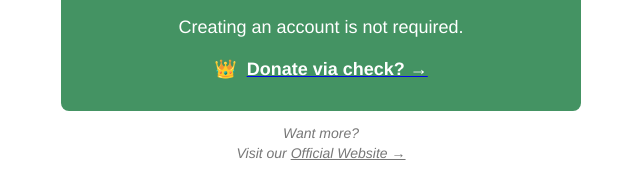
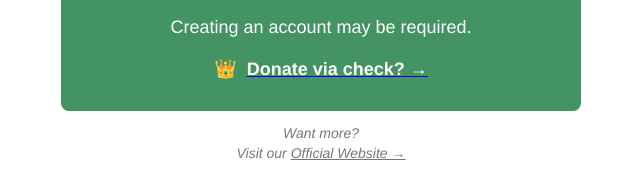
Before and after one commit to RoyceWhitaker/FortBraggElectric, a plain HTML site: page index.html in a window 1280 px wide. Shown: the part 441-613 px from the top of the page, 319-959 px from the left. Drawn offline with Linux system fonts and the light colour scheme; grey boxes are pictures that could not be loaded.

Commit message:
Update index.html

```diff
--- a/index.html
+++ b/index.html
@@ -83,7 +83,7 @@
                                         </table></a>
                                       </center>
                                       <p style="text-align: center; line-height: 24px; font-size: 18px;">
-                                        <font color="#ffffff">Creating an account is not required.<br/>
+                                        <font color="#ffffff">Creating an account may be required.<br/>
                                           <!-- <a
                                             style="text-decoration:none;color:#ffffff" href="#">Share how you Trello and get free Gold!</a> -->
                                         </font>
```
